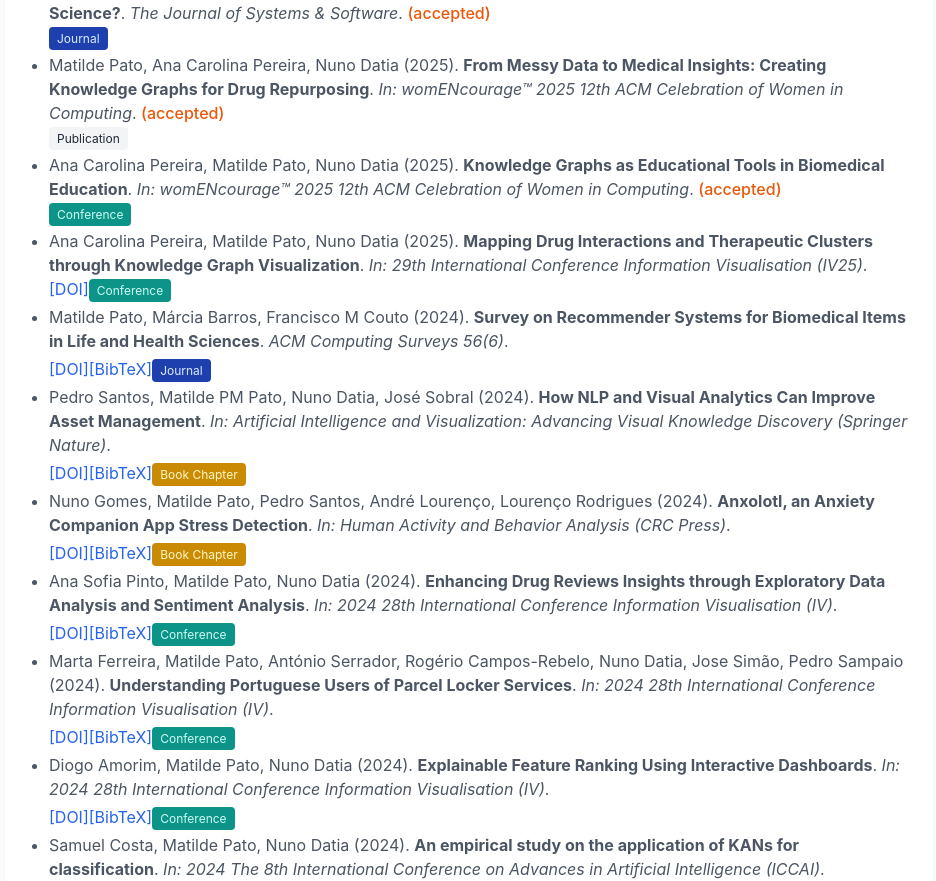
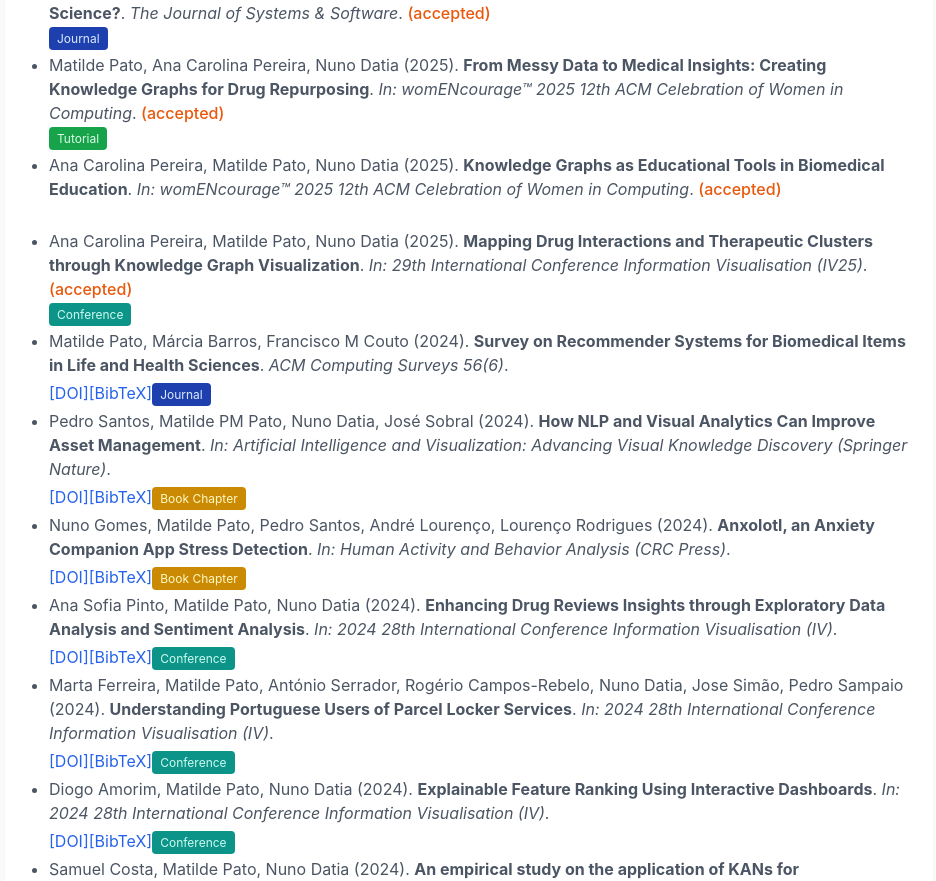
Before and after one commit to matpato/matildepato, a React (Create React App) app: page / in a window 1280 px wide. Shown: the part 929-1810 px from the top of the page, without its empty margins (331-1267 px from the left). Built offline with nearby package versions, Linux system fonts and the light colour scheme.

Commit message:
Update website

```diff
--- a/src/components/research/PublicationList.jsx
+++ b/src/components/research/PublicationList.jsx
@@ -23,6 +23,8 @@ const PublicationList = () => {
                 return { label: 'Poster', className: 'bg-purple-600 text-purple-100 dark:bg-purple-600 dark:text-purple-200' };
                 case 'chapter':
                 return { label: 'Book Chapter', className: 'bg-yellow-600 text-yellow-100 dark:bg-yellow-600 dark:text-yellow-200' };
+                case 'tutorial':
+                return { label: 'Tutorial', className: 'bg-green-600 text-green-100 dark:bg-green-600 dark:text-green-200' };
                 default:
                 return { label: 'Publication', className: 'bg-gray-100 text-gray-800 dark:bg-gray-700 dark:text-gray-200' };
             }
@@ -50,6 +52,11 @@ const PublicationList = () => {
             return {
                 label: 'Poster',
                 className: 'bg-purple-600 text-purple-100 dark:bg-purple-600 dark:text-purple-200'
+            };
+            case 'tutorial':
+            return {
+                label: 'Tutorial',
+                className: 'bg-green-600 text-green-100 dark:bg-green-600 dark:text-green-200'
             };
             default:
             return {
@@ -80,7 +87,7 @@ const PublicationList = () => {
             title: "Knowledge Graphs as Educational Tools in Biomedical Education",
             authors: "Ana Carolina Pereira, Matilde Pato, Nuno Datia",
             venue: "womENcourage™ 2025 12th ACM Celebration of Women in Computing",
-            type: "conference",
+            type: ["conference", "poster"],
             year: "2025",
             note: "(accepted)"
         },
@@ -90,7 +97,7 @@ const PublicationList = () => {
             venue: "29th International Conference Information Visualisation (IV25)",
             type: "conference",
             year: "2025",
-            doi: "(accepted)"
+            note: "(accepted)"
         },
         {
             title: "Survey on Recommender Systems for Biomedical Items in Life and Health Sciences",
```
Also changed, not shown: 13 other files (tests, documents, lock files or other folders).
